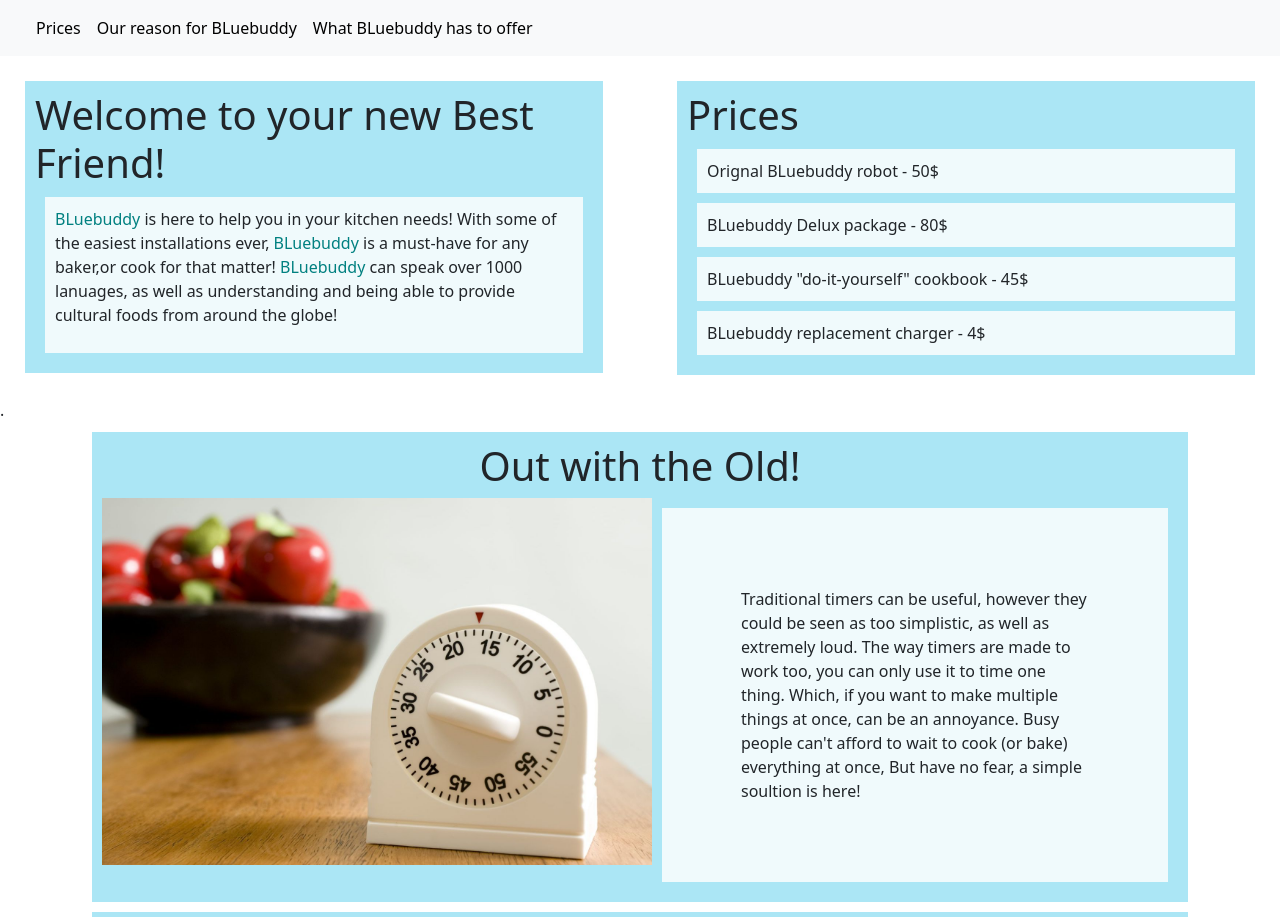
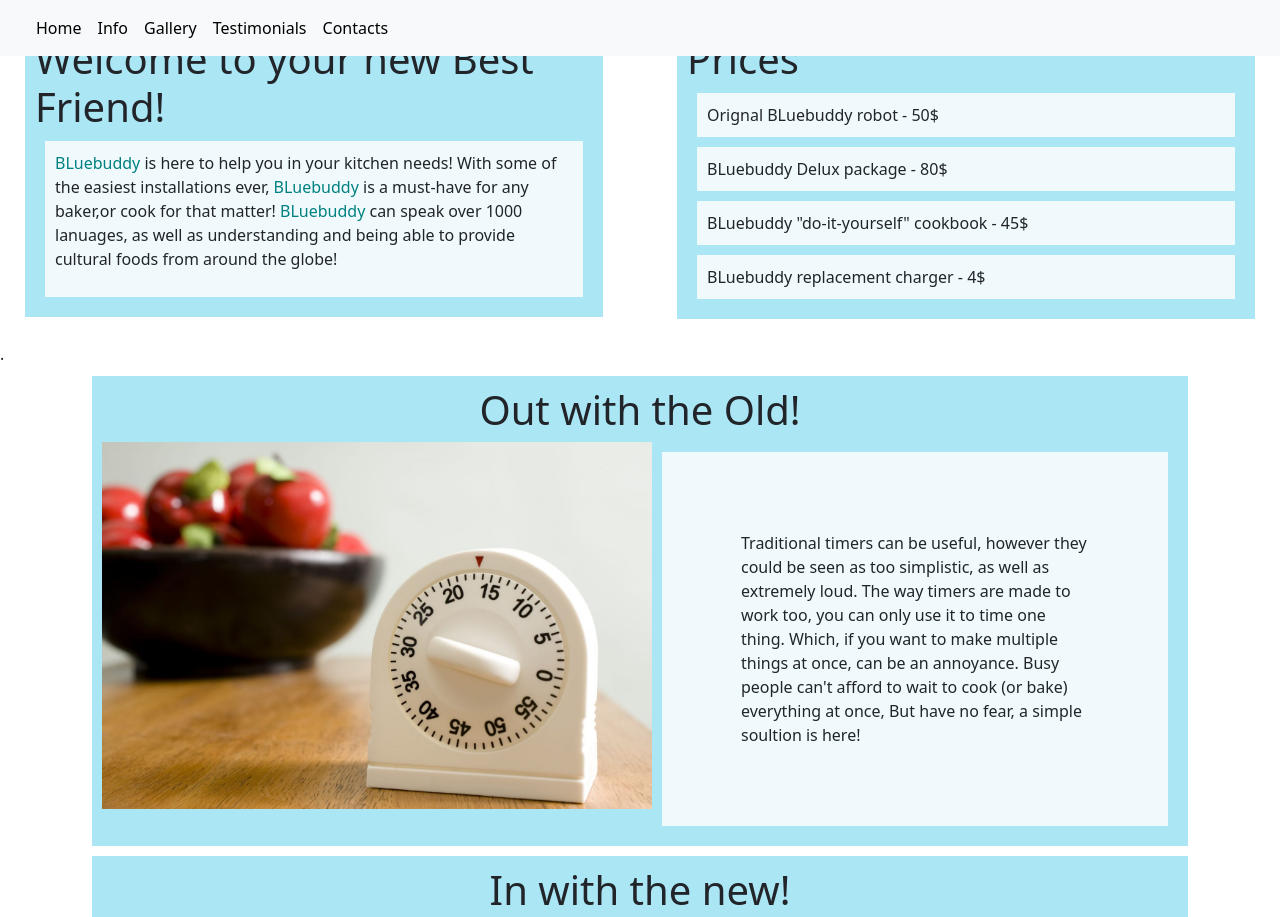
Before and after one commit to astrid5825/sep10-freedom-project, a plain HTML site: page index.html in a window 1280 px wide. Shown: the top 917 px of the page. Drawn offline with nearby package versions, Linux system fonts and the light colour scheme.

Commit message:
Tue, Apr 30, 2024, 12:10 PM -04:00

```diff
--- a/index.html
+++ b/index.html
@@ -22,7 +22,7 @@
 
         <title>BLueHelper.COM</title>
     </head>
-    <nav class="navbar navbar-expand-lg bg-body-tertiary">
+    <nav class="navbar fixed-top navbar-expand-lg bg-body-tertiary">
         <div class="container-fluid">
             <a class="navbar-brand" href="#"></a>
             <button class="navbar-toggler" type="button" data-bs-toggle="collapse" data-bs-target="#navbarSupportedContent" aria-controls="navbarSupportedContent" aria-expanded="false" aria-label="Toggle navigation">
@@ -31,18 +31,25 @@
             <div class="collapse navbar-collapse" id="navbarSupportedContent">
                 <ul class="navbar-nav me-auto mb-2 mb-lg-0">
                     <li class="nav-item">
-                        <a class="nav-link active" aria-current="page" href="#price">Prices</a>
+                        <a class="nav-link active" aria-current="page" href="#title">Home</a>
                     </li>
                     <li class="nav-item">
-                        <a class="nav-link active" href="#old">Our reason for BLuebuddy</a>
+                        <a class="nav-link active" href="#head">Info</a>
                     </li>
                     <li class="nav-item">
-                        <a class="nav-link active" href="#offer">What BLuebuddy has to offer</a>
+                        <a class="nav-link active" href="#Gallery">Gallery</a>
+                    </li>
+                    <li class="nav-item">
+                        <a class="nav-link active" href="#test">Testimonials</a>
+                    </li>
+                    <li class="nav-item">
+                        <a class="nav-link active" href="#contact">Contacts</a>
                     </li>
                 </ul>
             </div>
         </div>
     </nav>
+
     <body>
         <div class="row">
             <div class="col-sm-6">
```
